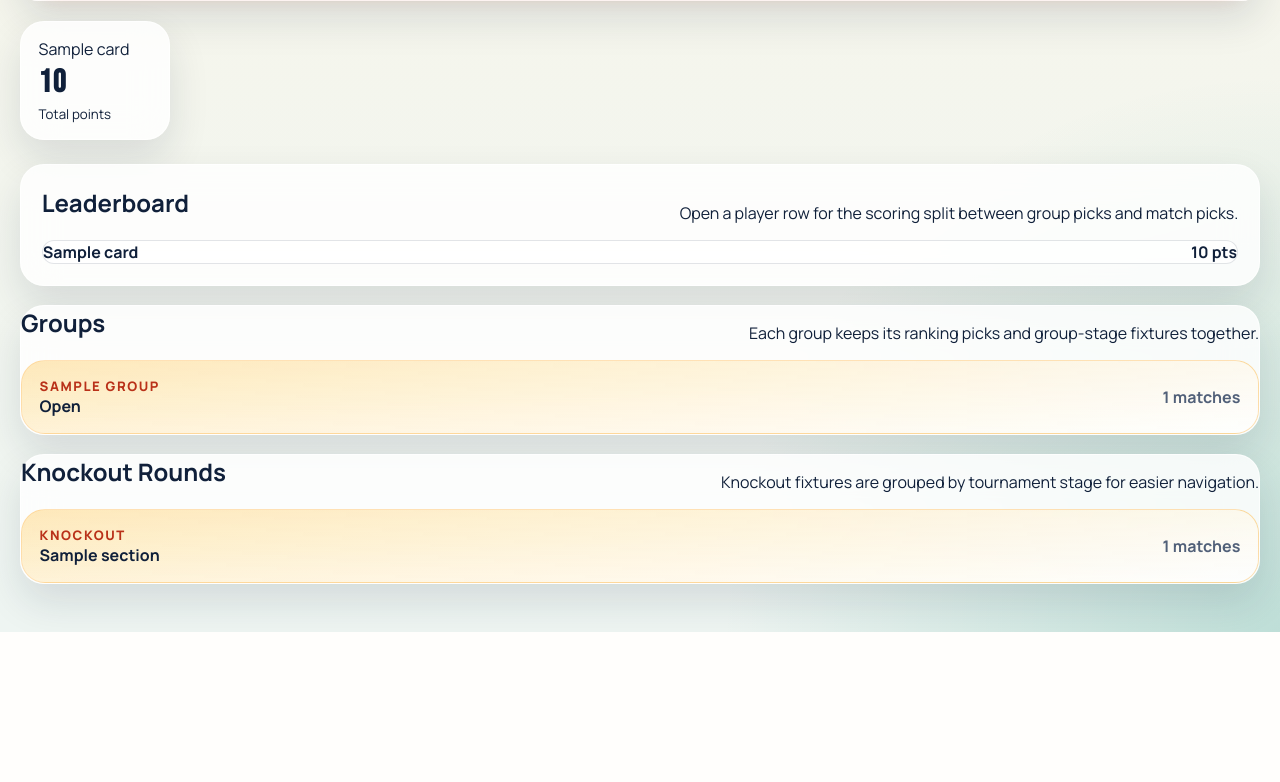
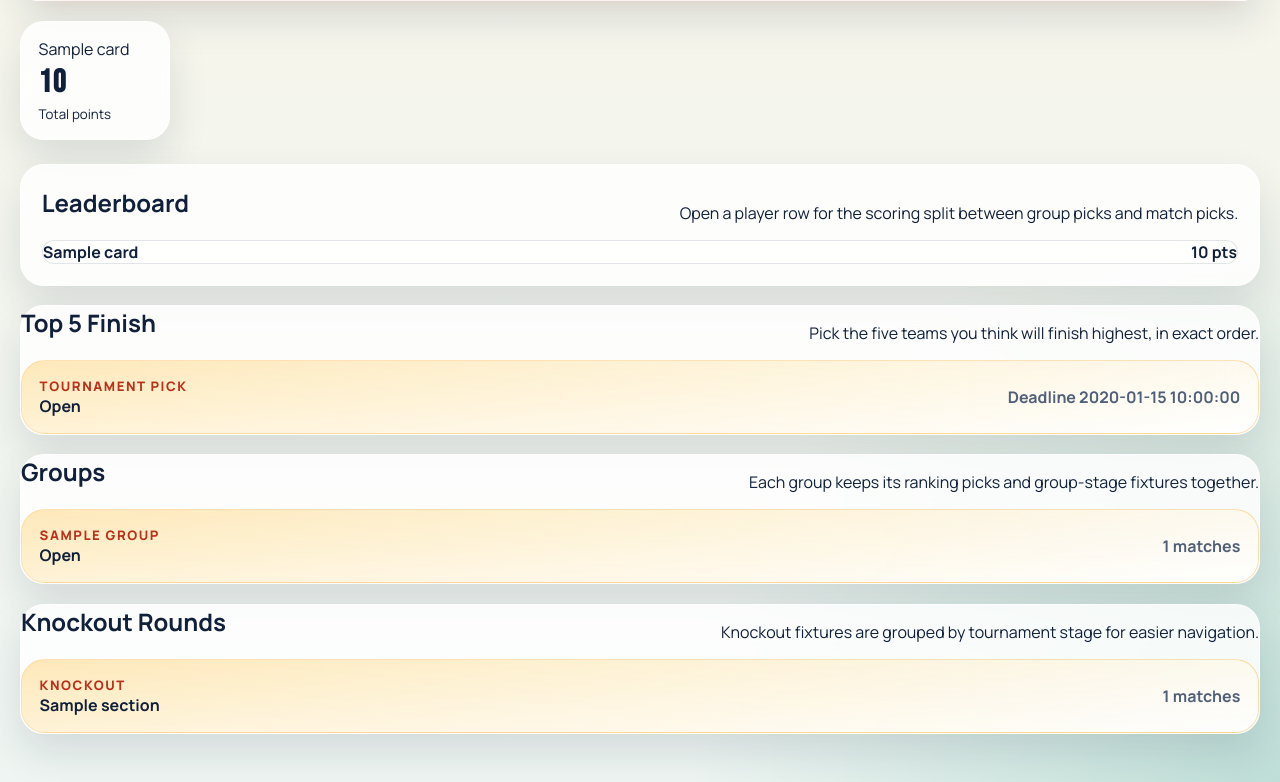
Before and after one commit to jiro-90/fifa26-predictor, a Flask app: template worldcup26/templates/room.html in a window 1280 px wide. Shown: the part 715-1497 px from the top of the page. Before the commit the page ends 1347 px from the top, so only its background shows below. Run offline with Flask 3, Linux system fonts and the light colour scheme; the template is opened without the code that fills it: most values are stand-ins (such as "Sample title", 1, 10 or a date in 2020).

Commit message:
Add ordered top five tournament pick

```diff
--- a/worldcup26/routes.py
+++ b/worldcup26/routes.py
@@ -11,13 +11,25 @@ from .rooms import (
     get_room,
     save_group_prediction,
     save_match_prediction,
+    save_top_five_prediction,
     validate_player_secret,
     verify_player_login,
     verify_room_access,
 )
 from .scoring import compile_room_scores
 from .sync import maybe_sync_tournament
-from .tournament import actual_group_order, group_complete, group_locked, load_tournament, match_locked, parse_utc, resolve_team, team_lookup
+from .tournament import (
+    actual_group_order,
+    group_complete,
+    group_locked,
+    load_tournament,
+    match_locked,
+    parse_utc,
+    resolve_team,
+    team_lookup,
+    top_five_deadline,
+    top_five_locked,
+)
 
 
 main_bp = Blueprint("main", __name__)
@@ -214,6 +226,18 @@ def room(code):
         for slot, card in score_entries
     }
     teams = team_lookup(tournament)
+    top_five_deadline_label = kickoff_label(top_five_deadline().isoformat())
+    tournament_teams = [team for group in tournament.get("groups", []) for team in group.get("teams", [])]
+    top_five_saved = room["predictions"].get(membership["slot"], {}).get("top_five") or []
+    top_five_saved = [team_id for team_id in top_five_saved if team_id in teams]
+    top_five_saved = top_five_saved if len(top_five_saved) == 5 and len(set(top_five_saved)) == 5 else []
+    top_five_selection = top_five_saved or ["", "", "", "", ""]
+    top_five_is_locked = top_five_locked()
+    opponent_top_five_saved = room["predictions"].get(opponent_slot, {}).get("top_five") or []
+    opponent_top_five_saved = [team_id for team_id in opponent_top_five_saved if team_id in teams]
+    opponent_top_five_teams = []
+    if top_five_is_locked and len(opponent_top_five_saved) == 5 and len(set(opponent_top_five_saved)) == 5:
+        opponent_top_five_teams = [teams[team_id] for team_id in opponent_top_five_saved]
     matches_by_group: dict[str, list[dict]] = {}
     knockout_sections_lookup = {stage: {"stage": stage, "label": label, "matches": []} for stage, label in KNOCKOUT_STAGE_ORDER}
 
@@ -309,6 +333,14 @@ def room(code):
         room=room,
         scores=scores,
         score_entries=score_entries,
+        top_five={
+            "deadline_label": top_five_deadline_label,
+            "locked": top_five_is_locked,
+            "saved_order": top_five_saved,
+            "selection": top_five_selection,
+            "teams": tournament_teams,
+            "opponent_teams": opponent_top_five_teams,
+        },
         group_sections=group_sections,
         knockout_sections=knockout_sections,
         membership=membership,
@@ -343,6 +375,30 @@ def save_group(code, group_id):
     return save_feedback(f"{group_id} standings saved.", ok=True, status_code=200, code=code)
 
 
+@main_bp.post("/room/<code>/top-five")
+@login_required
+def save_top_five(code):
+    if top_five_locked():
+        return save_feedback("Top 5 selection is locked already.", ok=False, status_code=409, code=code)
+
+    team_ids = request.form.getlist("team_ids")
+    if len(team_ids) != 5:
+        return save_feedback("Choose exactly five teams.", ok=False, status_code=400, code=code)
+
+    tournament = load_tournament(current_app.config["TOURNAMENT_FILE"])
+    valid_ids = {
+        team["id"]
+        for group in tournament.get("groups", [])
+        for team in group.get("teams", [])
+    }
+    if any(team_id not in valid_ids for team_id in team_ids) or len(set(team_ids)) != 5:
+        return save_feedback("Choose five different valid teams.", ok=False, status_code=400, code=code)
+
+    membership = session["memberships"][code]
+    save_top_five_prediction(code, membership["slot"], team_ids)
+    return save_feedback("Top 5 saved.", ok=True, status_code=200, code=code)
+
+
 @main_bp.post("/room/<code>/matches/<match_id>")
 @login_required
 def save_match(code, match_id):
--- a/worldcup26/static/app.js
+++ b/worldcup26/static/app.js
@@ -18,6 +18,12 @@ function getSectionContainer(node) {
 function readFormState(form) {
   if (form.dataset.saveForm === "group") {
     return form.querySelector('input[name="team_order"]')?.value ?? "";
+  }
+
+  if (form.dataset.saveForm === "top-five") {
+    return JSON.stringify(
+      Array.from(form.querySelectorAll('select[name="team_ids"]')).map((select) => select.value),
+    );
   }
 
   const home = form.querySelector('input[name="home"]')?.value.trim() ?? "";
@@ -271,6 +277,15 @@ function bindPredictionForm(form) {
     });
   }
 
+  if (form.dataset.saveForm === "top-five") {
+    form.querySelectorAll('select[name="team_ids"]').forEach((select) => {
+      select.addEventListener("change", () => {
+        updatePredictionCardState(form);
+        updateSectionState(form);
+      });
+    });
+  }
+
   form.addEventListener("submit", (event) => {
     event.preventDefault();
     if (form.dataset.submitting === "true") {
--- a/worldcup26/static/style.css
+++ b/worldcup26/static/style.css
@@ -416,6 +416,16 @@ input {
   background: rgba(255, 255, 255, 0.9);
 }
 
+select {
+  width: 100%;
+  border: 1px solid var(--line);
+  border-radius: 16px;
+  padding: 0.9rem 1rem;
+  font: inherit;
+  background: rgba(255, 255, 255, 0.9);
+  color: var(--text);
+}
+
 .flash-stack {
   display: grid;
   gap: 0.75rem;
@@ -682,6 +692,19 @@ input {
   margin: 1rem 0 0;
   display: grid;
   gap: 0.65rem;
+}
+
+.top-five-grid {
+  margin-top: 1rem;
+  display: grid;
+  gap: 0.75rem;
+}
+
+.top-five-row {
+  display: grid;
+  grid-template-columns: auto minmax(0, 1fr);
+  align-items: center;
+  gap: 0.8rem;
 }
 
 .sortable-item,
--- a/worldcup26/templates/room.html
+++ b/worldcup26/templates/room.html
@@ -3,6 +3,7 @@
 {% block menu_links %}
   <div class="menu-divider"></div>
   <a href="#leaderboard" data-menu-link>Leaderboard</a>
+  <a href="#top-five" data-menu-link>Top 5</a>
   <a href="#groups" data-menu-link>Groups</a>
   {% if knockout_sections %}
     <a href="#knockout" data-menu-link>Knockout</a>
@@ -84,6 +85,99 @@ Password: {{ room_password }}</textarea>
             </div>
           </details>
         {% endfor %}
+      </div>
+    </section>
+
+    <section class="panel anchor-target" id="top-five">
+      <div class="section-title">
+        <h2>Top 5 Finish</h2>
+        <p>Pick the five teams you think will finish highest, in exact order.</p>
+      </div>
+      <div class="section-stack" data-accordion>
+        <details class="group-section{% if top_five.saved_order %} is-section-saved{% elif top_five.locked %} is-section-missed{% endif %}" data-persist-id="top-five" data-section-state>
+          <summary class="group-summary">
+            <div>
+              <p class="eyebrow">Tournament Pick</p>
+              <strong>
+                {% if top_five.saved_order %}
+                  Saved
+                {% elif top_five.locked %}
+                  Locked
+                {% else %}
+                  Open
+                {% endif %}
+              </strong>
+            </div>
+            <span>Deadline {{ top_five.deadline_label }}</span>
+          </summary>
+
+          <div class="group-section-body">
+            <form
+              class="group-card grouped-card prediction-form{% if top_five.saved_order %} is-saved{% elif top_five.locked %} is-missed{% endif %}{% if top_five.locked %} is-locked{% endif %}"
+              method="post"
+              action="{{ url_for('main.save_top_five', code=room.code) }}"
+              data-save-form="top-five"
+              data-card-state
+              data-locked="{{ 'true' if top_five.locked else 'false' }}"
+              data-initial-state='{{ top_five.selection | tojson }}'
+              data-saved-state='{{ (top_five.saved_order or "") | tojson }}'
+            >
+              <div class="group-card-top">
+                <div>
+                  <strong>Your Top 5</strong>
+                  <p class="form-note">Choose five different teams in finishing order before the deadline.</p>
+                </div>
+                <button class="button button-small" type="submit" {% if top_five.locked %}disabled{% endif %}>Save</button>
+              </div>
+              <div class="top-five-grid">
+                {% for selected_team_id in top_five.selection %}
+                  <label class="top-five-row">
+                    <span class="position-badge">{{ loop.index }}</span>
+                    <select name="team_ids" {% if top_five.locked %}disabled{% endif %} required>
+                      <option value="">Choose a team</option>
+                      {% for group in group_sections %}
+                        <optgroup label="{{ group.group.name }}">
+                          {% for team in group.group.teams %}
+                            <option value="{{ team.id }}" {% if team.id == selected_team_id %}selected{% endif %}>{{ team.name }}</option>
+                          {% endfor %}
+                        </optgroup>
+                      {% endfor %}
+                    </select>
+                  </label>
+                {% endfor %}
+              </div>
+              <div class="opponent-panel">
+                <strong>Opponent Top 5</strong>
+                {% if not opponent %}
+                  <span>Waiting for Player 2 to join.</span>
+                {% elif not top_five.locked %}
+                  <span>Hidden until the deadline passes.</span>
+                {% elif top_five.opponent_teams %}
+                  <ol class="actual-order-list">
+                    {% for team in top_five.opponent_teams %}
+                      <li>
+                        <img src="https://flagcdn.com/w80/{{ team.flag }}.png" alt="{{ team.name }} flag">
+                        <span>{{ team.name }}</span>
+                      </li>
+                    {% endfor %}
+                  </ol>
+                {% else %}
+                  <span>No opponent prediction submitted.</span>
+                {% endif %}
+              </div>
+              <div class="result-details">
+                <div class="result-heading">
+                  <span>Status</span>
+                  <strong>{{ "Locked" if top_five.locked else "Open" }}</strong>
+                </div>
+                <div class="actual-order-panel">
+                  <strong>Scoring</strong>
+                  <span class="form-note">Scoring for this Top 5 pick will be added later.</span>
+                </div>
+              </div>
+            </form>
+          </div>
+        </details>
       </div>
     </section>
 
```
Also changed, not shown: tests/test_visibility.py (+52 -1 lines), worldcup26/rooms.py (+19 -4 lines), worldcup26/templates/rules.html (+8 -0 lines), worldcup26/tournament.py (+12 -0 lines).
